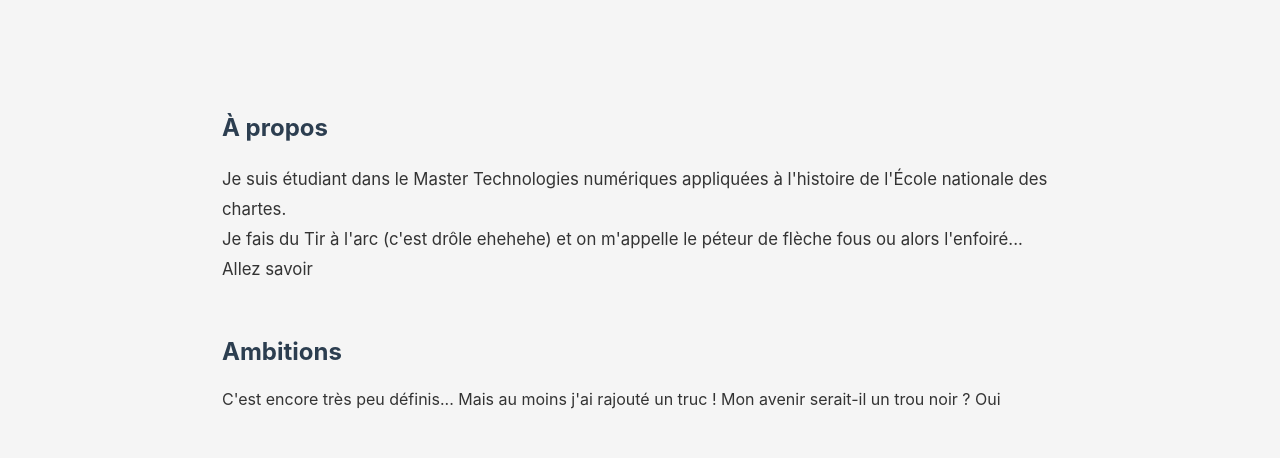
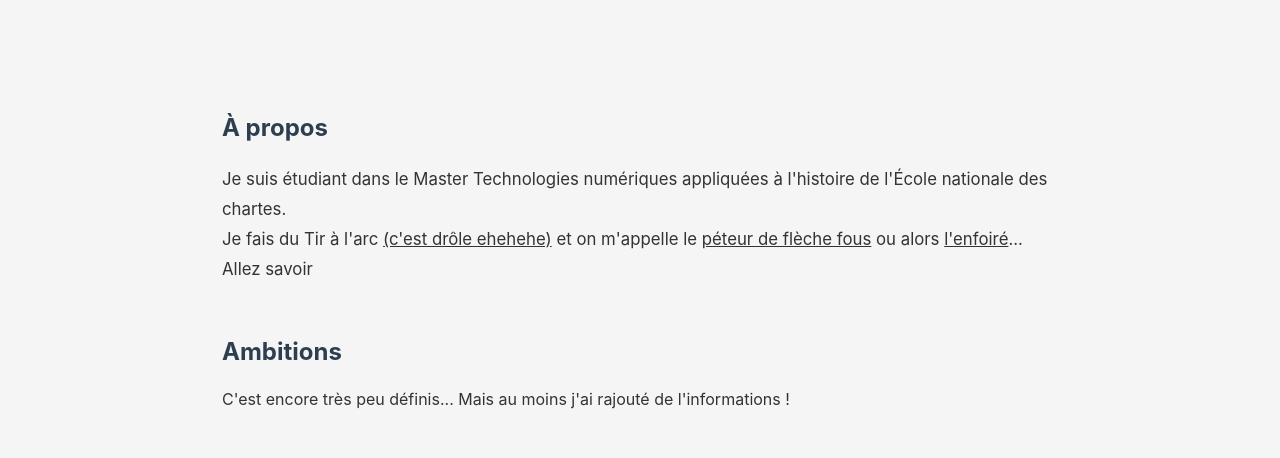
Before and after one commit to floflo-boop/floflo-boop.github.io, a plain HTML site: page index.html in a window 1280 px wide. Shown: the part 299-757 px from the top of the page. Drawn offline with Linux system fonts and the light colour scheme; a script that the page names is missing.

Commit message:
modifications

```diff
--- a/index.html
+++ b/index.html
@@ -33,7 +33,7 @@
             </p>
 
             <p>
-                Je fais du Tir à l'arc  (c'est drôle ehehehe) et on m'appelle le péteur de flèche fous ou alors l'enfoiré... Allez savoir
+                Je fais du Tir à l'arc  <u>(c'est drôle ehehehe)</u> et on m'appelle le <u>péteur de flèche fous</u> ou alors <u>l'enfoiré</u>... Allez savoir
             </p>
         </section>
 
@@ -41,7 +41,7 @@
         <section>
             <h3> Ambitions </h3>
 
-            <p> C'est encore très peu définis... Mais au moins j'ai rajouté un truc ! Mon avenir serait-il un trou noir ? Oui</p>
+            <p> C'est encore très peu définis... Mais au moins j'ai rajouté de l'informations !</p>
         </section>
 
         <section class="contact">
```
